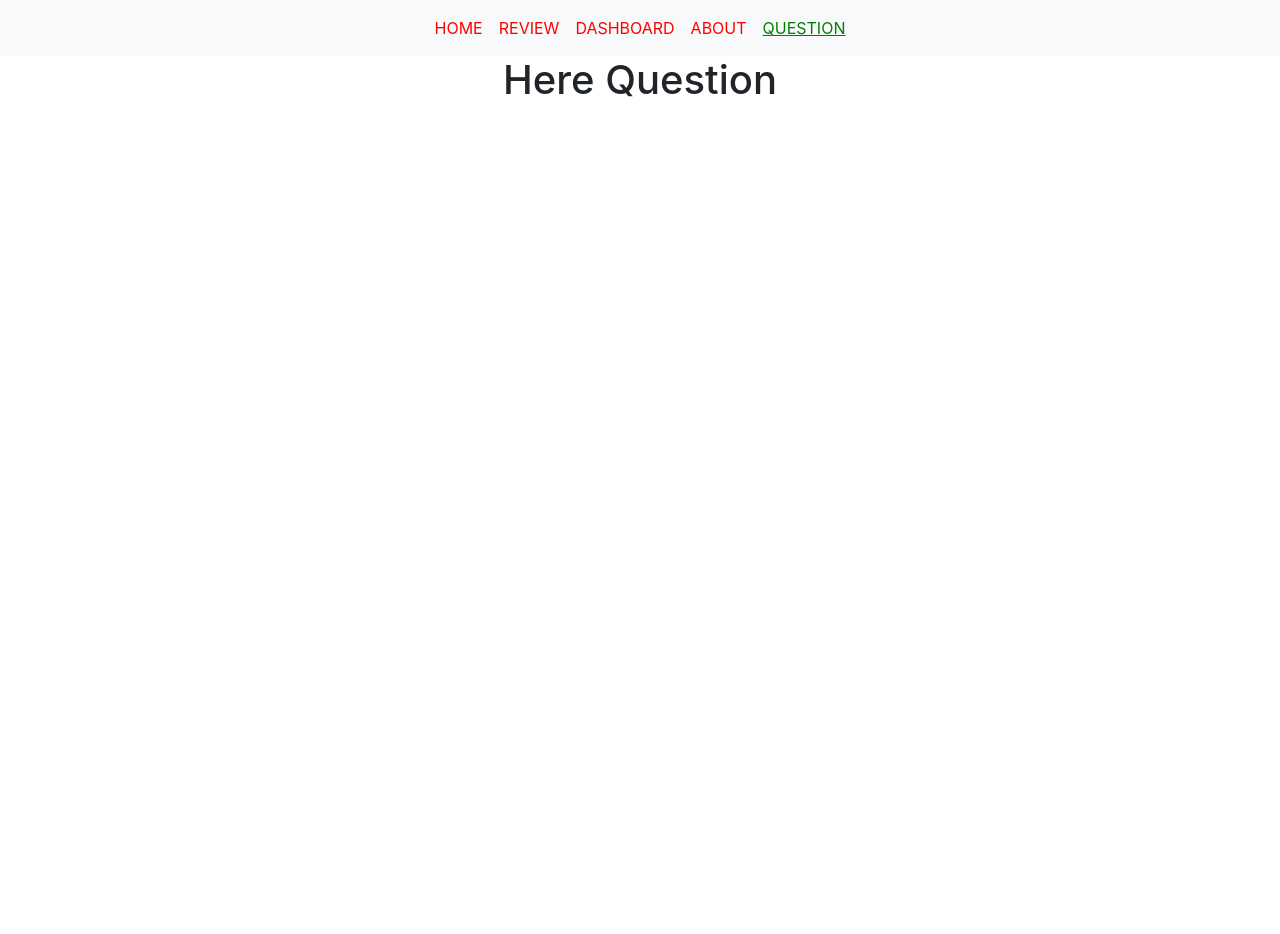
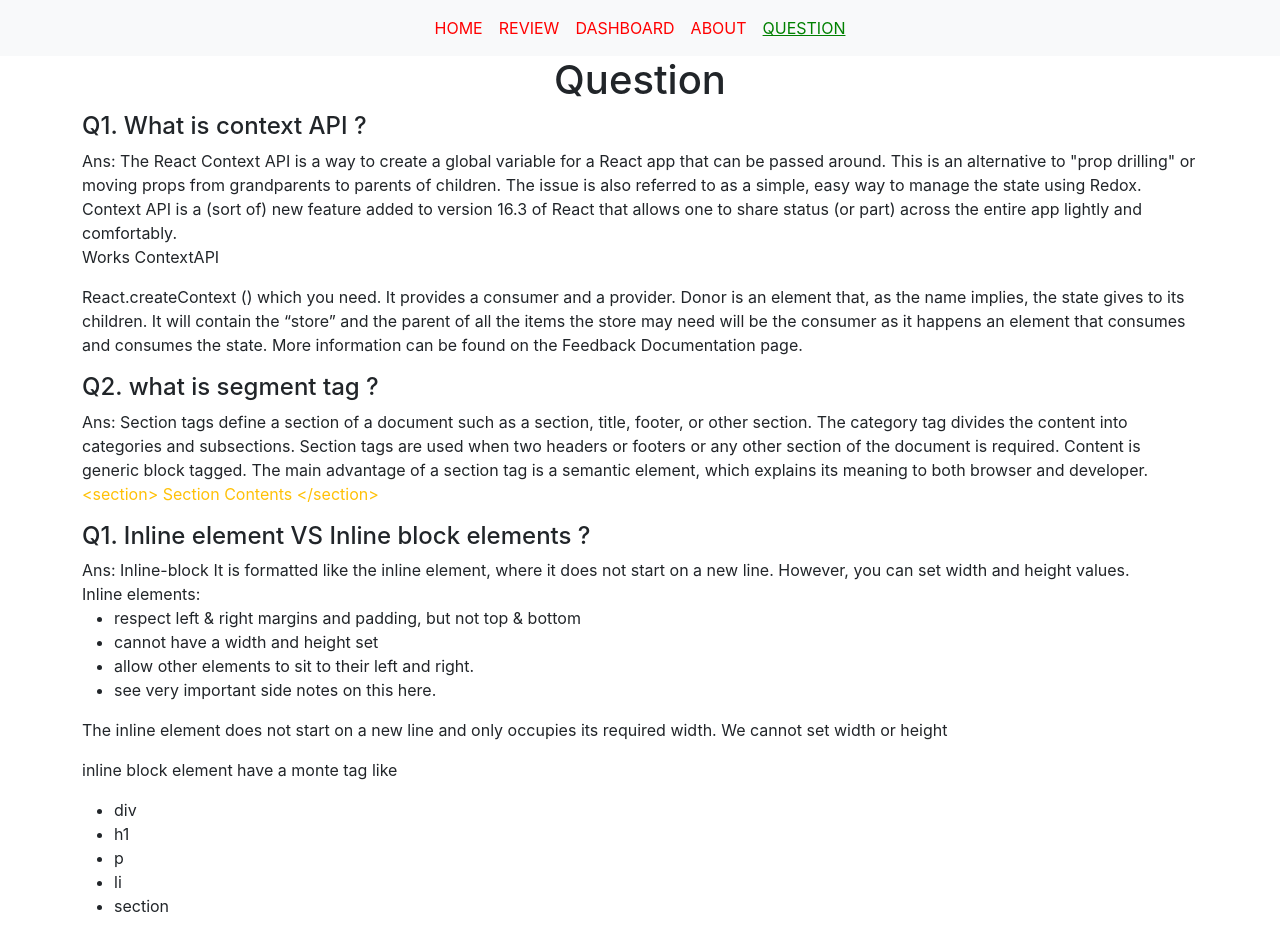
Before and after one commit to rashidul191/product-analysis-website, a React (Create React App) app: page /question in a window 1280 px wide. Before the commit the page ends 800 px from the top, so only its background shows below. Built offline with nearby package versions, Linux system fonts and the light colour scheme.

Commit message:
question section done

```diff
--- a/src/components/Question/Question.js
+++ b/src/components/Question/Question.js
@@ -1,11 +1,78 @@
-import React from 'react';
+import React from "react";
 
 const Question = () => {
-    return (
-        <div className='App'>
-            <h1>Here Question</h1>
-        </div>
-    );
+  const section = `<section> Section Contents </section>`;
+  return (
+    <div className="container">
+      <h1 className="text-center">Question</h1>
+      <div>
+        <h4>Q1. What is context API ?</h4>
+        <p>
+          Ans: The React Context API is a way to create a global variable for a
+          React app that can be passed around. This is an alternative to "prop
+          drilling" or moving props from grandparents to parents of children.
+          The issue is also referred to as a simple, easy way to manage the
+          state using Redox. Context API is a (sort of) new feature added to
+          version 16.3 of React that allows one to share status (or part) across
+          the entire app lightly and comfortably.
+          <p>Works ContextAPI </p>
+          React.createContext () which you need. It provides a consumer and a
+          provider. Donor is an element that, as the name implies, the state
+          gives to its children. It will contain the “store” and the parent of
+          all the items the store may need will be the consumer as it happens an
+          element that consumes and consumes the state. More information can be
+          found on the Feedback Documentation page.
+        </p>
+      </div>
+
+      <div>
+        <h4>Q2. what is segment tag ?</h4>
+        <p>
+          Ans: Section tags define a section of a document such as a section,
+          title, footer, or other section. The category tag divides the content
+          into categories and subsections. Section tags are used when two
+          headers or footers or any other section of the document is required.
+          Content is generic block tagged. The main advantage of a section tag
+          is a semantic element, which explains its meaning to both browser and
+          developer.
+          <br />
+          <span className="text-warning">{section}</span>
+        </p>
+      </div>
+
+      <div>
+        <h4> Q1. Inline element VS Inline block elements ?</h4>
+        <p>
+          Ans: Inline-block It is formatted like the inline element, where it
+          does not start on a new line. However, you can set width and height
+          values.
+          <br />
+          <p>
+            Inline elements:
+            <ul>
+              <li>
+                respect left & right margins and padding, but not top & bottom
+              </li>
+              <li>cannot have a width and height set</li>
+              <li>allow other elements to sit to their left and right.</li>
+              <li>see very important side notes on this here.</li>
+            </ul>
+          </p>
+          The inline element does not start on a new line and only occupies its
+          required width. We cannot set width or height
+        </p>
+
+        <p>inline block element have a monte tag like</p>
+        <ul>
+          <li>div</li>
+          <li>h1</li>
+          <li>p</li>
+          <li>li</li>
+          <li>section</li>
+        </ul>
+      </div>
+    </div>
+  );
 };
 
 export default Question;
```
Also changed, not shown: 1 other file (tests, documents, lock files or other folders).
